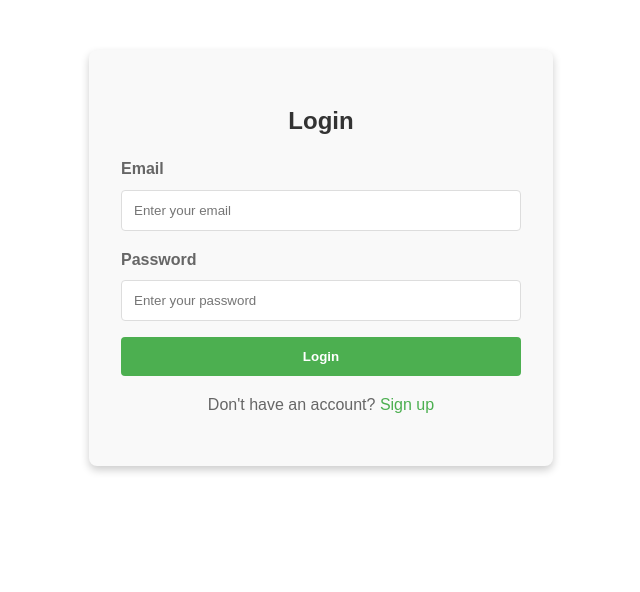
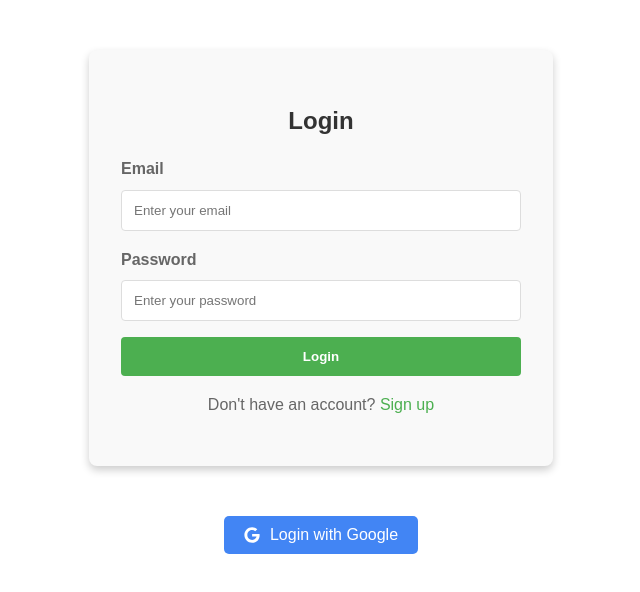
Before and after one commit to saksham-2001/JobFlowAi-front-end, a React (Create React App) app: page /login in a window 1280 px wide. Shown: the top 592 px of the page, without its empty margins (319-959 px from the left). Built offline with nearby package versions, Linux system fonts and the light colour scheme; no server answers.

Commit message:
OAuth logic initiated

```diff
--- a/package.json
+++ b/package.json
@@ -9,6 +9,7 @@
     "axios": "^1.7.7",
     "react": "^18.3.1",
     "react-dom": "^18.3.1",
+    "react-icons": "^5.3.0",
     "react-router-dom": "^6.28.0",
     "react-scripts": "5.0.1",
     "web-vitals": "^2.1.4"
--- a/src/pages/Auth.css
+++ b/src/pages/Auth.css
@@ -61,3 +61,32 @@
 .auth-container a:hover {
   text-decoration: underline;
 }
+
+.google-login-btn {
+  max-width: 400px;
+  display: flex;
+  align-items: center;
+  justify-content: center;
+  background-color: #4285f4;
+  /* Google blue background */
+  color: white;
+  padding: 10px 20px;
+  border: none;
+  border-radius: 5px;
+  font-size: 16px;
+  cursor: pointer;
+  margin: 50px auto;
+  /* Ensure it doesn't stick to the form */
+
+  /* Optionally, make the button span the width of its container */
+}
+
+.google-login-btn:hover {
+  background-color: #357ae8;
+  /* Slightly darker blue on hover */
+}
+
+.google-login-btn svg {
+  margin-right: 10px;
+  /* Space between the icon and the text */
+}
--- a/src/pages/Loginpage.js
+++ b/src/pages/Loginpage.js
@@ -1,18 +1,19 @@
-
 import { React, useState, useEffect } from 'react';
 import axios from 'axios';
 import { useNavigate } from "react-router-dom";
+import { FaGoogle } from 'react-icons/fa';
 import './Auth.css';
 
 const LoginPage = () => {
-
+  const CLIENT_ID = process.env.CLIENT_ID;
+  const REDIRECT_URL = process.env.REDIRECT_URL
   const [email, setEmail] = useState();
   const [password, setPassword] = useState();
   const navigate = useNavigate();
 
 
   useEffect(() => {
-    axios.get("http://localhost:3001/auth/isauth",{withCredentials: true})
+    axios.get("http://localhost:3001/auth/isauth", { withCredentials: true })
       .then(result => {
         if (result.data.success) {
           alert("you are in an existing session.");
@@ -20,6 +21,16 @@ const LoginPage = () => {
         }
       })
   }, [navigate]);
+
+  const handleGoogleLogin = () => {
+    // Google OAuth authorization URL
+    const googleOAuthURL = `https://accounts.google.com/o/oauth2/v2/auth?response_type=code&client_id=${CLIENT_ID}&redirect_uri=${REDIRECT_URL}&scope=email%20profile`;
+    console.log(googleOAuthURL);
+    // Redirect to Google OAuth authorization page
+    window.location.href = googleOAuthURL;
+
+
+  };
 
   const handleSubmit = (e) => {
     e.preventDefault()
@@ -41,6 +52,7 @@ const LoginPage = () => {
   }
 
   return (
+    <div>
       <div className="auth-container">
         <h2>Login</h2>
         <form onSubmit={handleSubmit}>
@@ -50,9 +62,15 @@ const LoginPage = () => {
           <input type="password" placeholder="Enter your password" onChange={(e) => { setPassword(e.target.value) }} />
           <button type="submit">Login</button>
         </form>
+
         <p>
           Don't have an account? <a href="/signup">Sign up</a>
         </p>
+      </div>
+      <button onClick={handleGoogleLogin} className="google-login-btn">
+        <FaGoogle />
+        Login with Google
+      </button>
     </div>
   );
 };
```
Also changed, not shown: 2 other files (tests, documents, lock files or other folders). Lines whose indentation alone changed are shown as unchanged.
